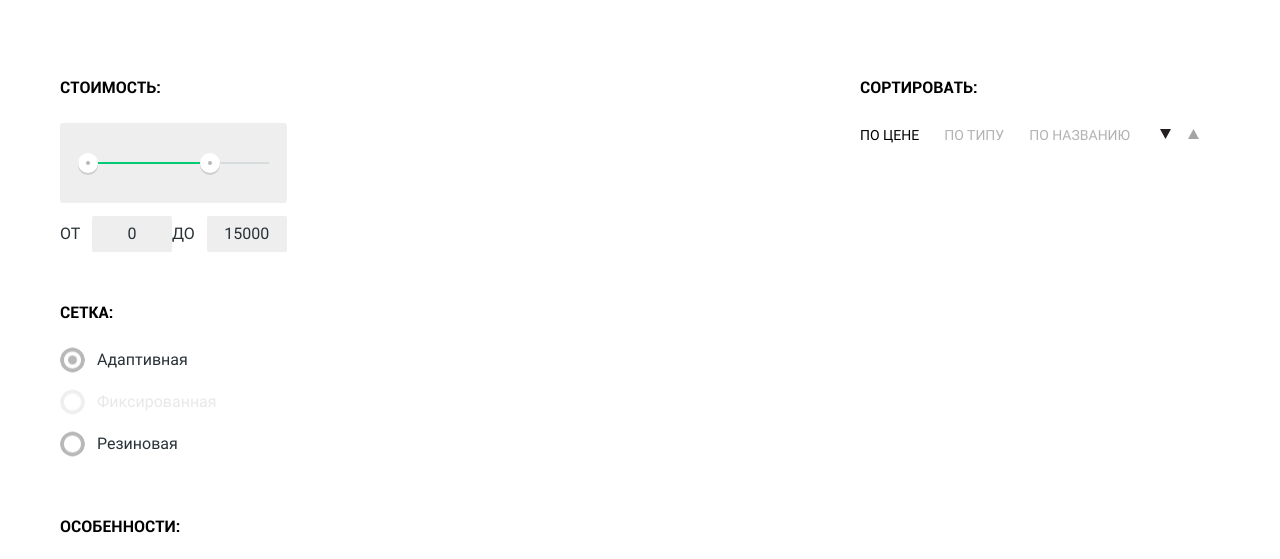
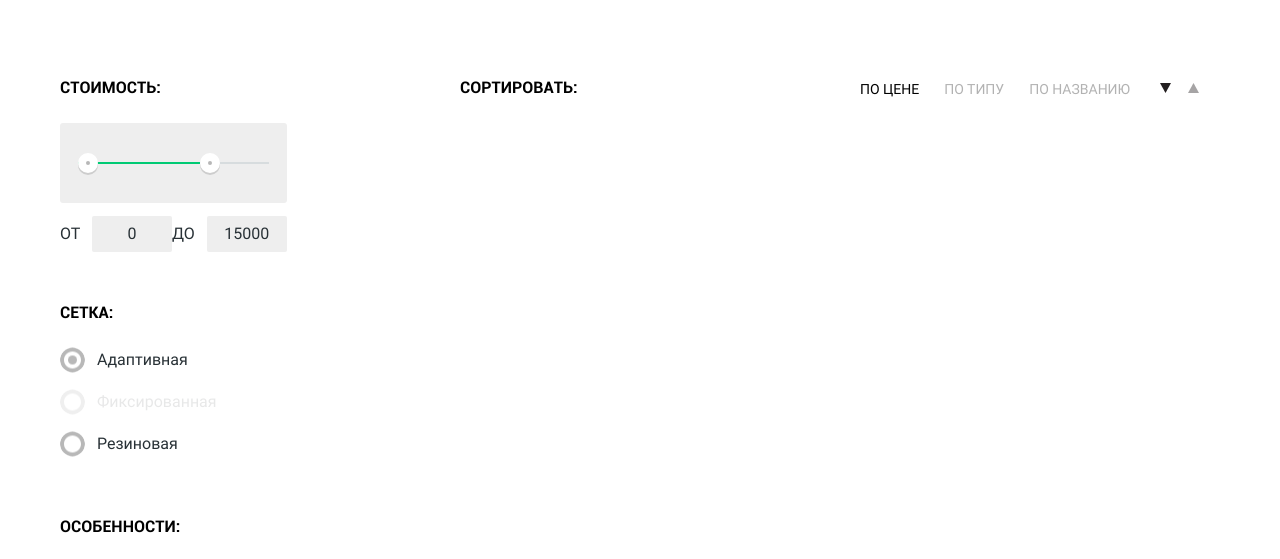
Before and after one commit to konopatova/nerds, a website: page app/catalog.html in a window 1280 px wide. Shown: the part 339-898 px from the top of the page. Drawn offline with Linux system fonts and the light colour scheme; some packages are replaced by stand-ins of ours; files whose address does not match are found by name.

Commit message:
sort filter done

```diff
--- a/app/scss/main.scss
+++ b/app/scss/main.scss
@@ -919,14 +919,18 @@ margin-bottom: 80px;
 
 
 .catalog__block {
-	max-width: 760px;
-	.catalog__sort{
+	width: 760px;
+	.catalog__sort {
+		display: flex;
+		justify-content: space-between;
+		align-items: center;
 		.sort__legend{
 			max-width: 360px;
 			font-size: 16px;
 			text-transform: uppercase;
 			font-weight: 700;
-			margin-bottom: 22px;
+			margin: 0;
+			padding: 0;
 			letter-spacing: 0.05px;
 		}
 		}
```
Also changed, not shown: app/css/main.min.css, 1 other file.
